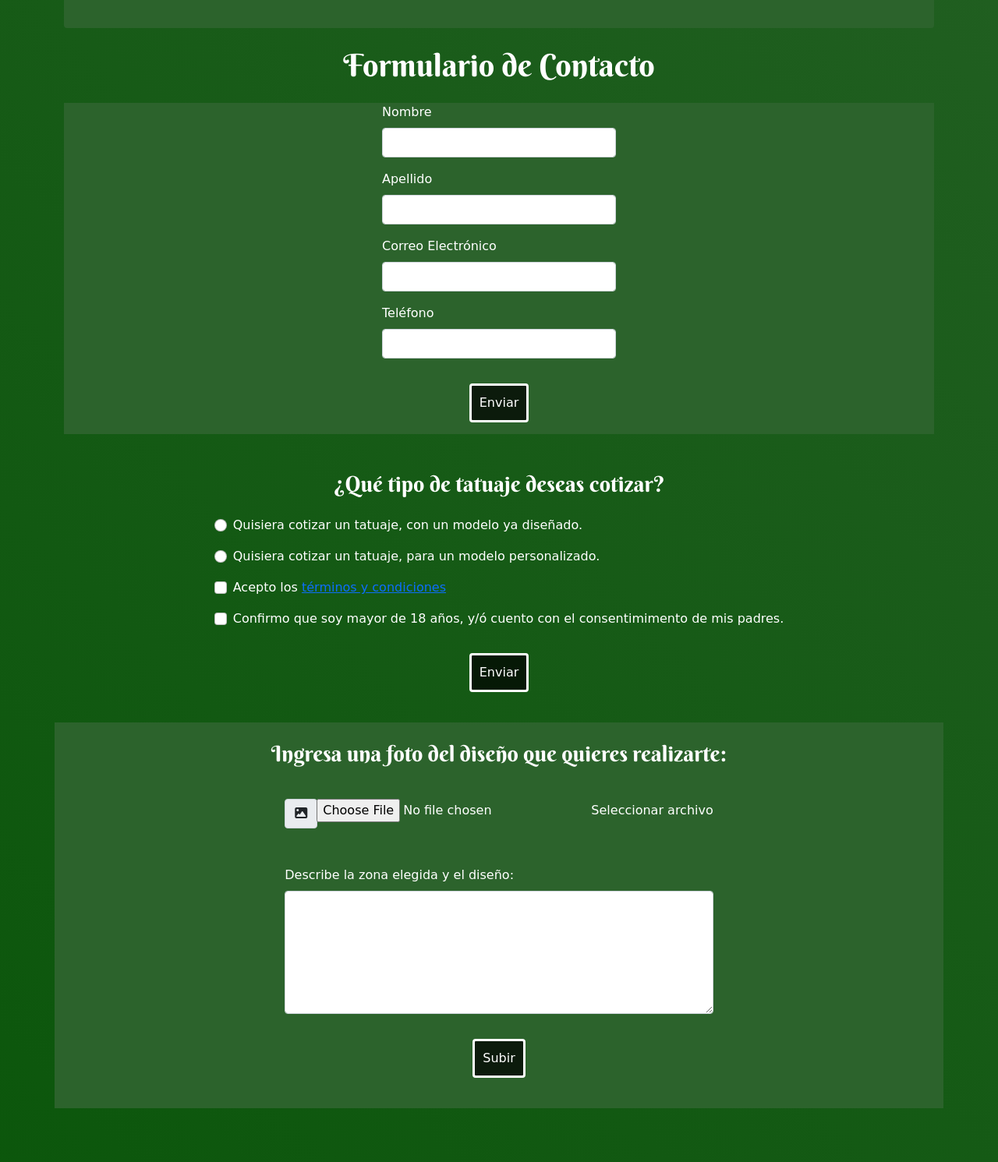
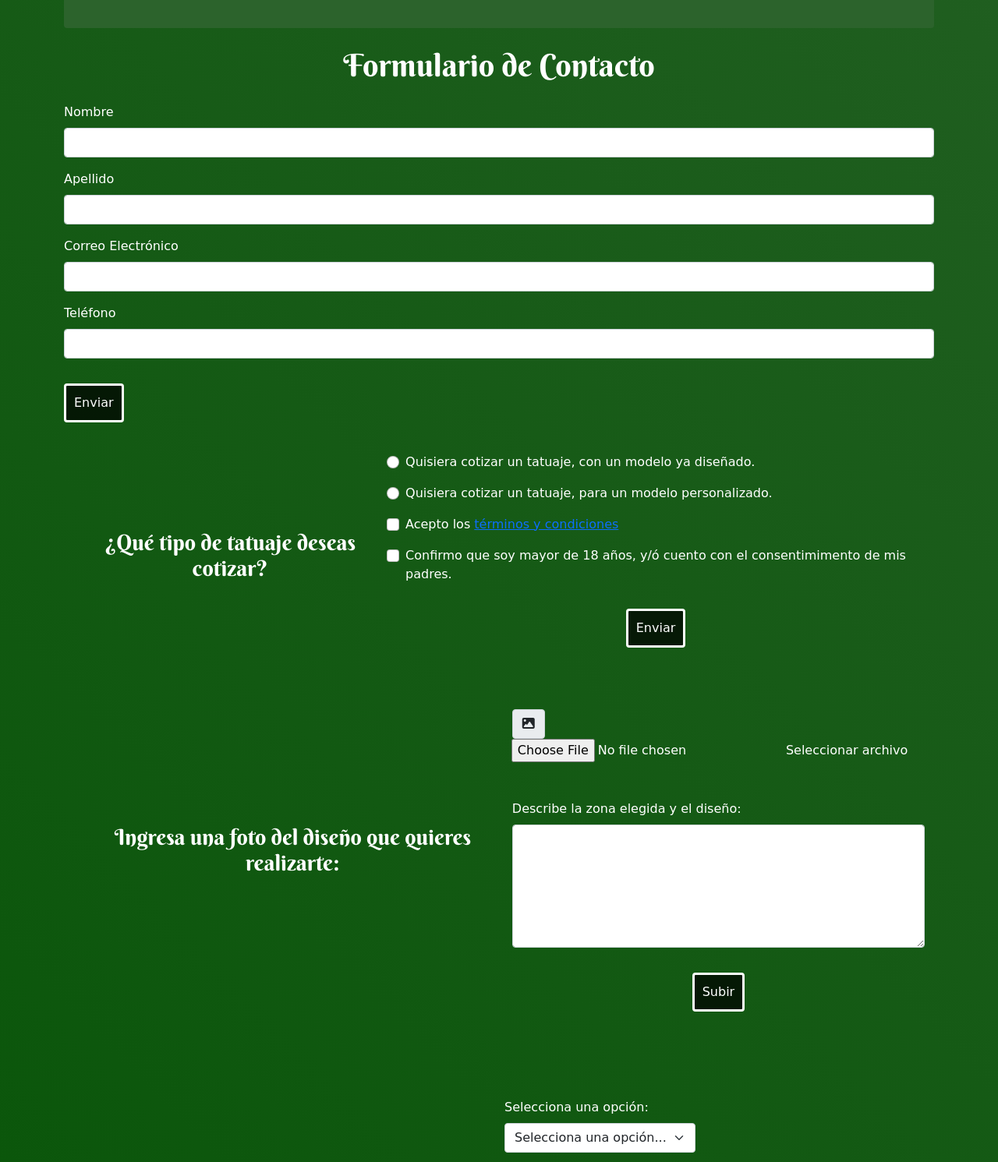
Before and after one commit to AntonellaVecino/Proyecto-CoderHouse, a plain HTML site: page pages/formulario.html in a window 1280 px wide. Shown: the part 1660-3151 px from the top of the page at 78% size. Drawn offline with nearby package versions, Linux system fonts and the light colour scheme; a web font is replaced by a local one.

Commit message:
corrijo un error de codigo que ya no use

```diff
--- a/css/styles.css
+++ b/css/styles.css
@@ -67,29 +67,6 @@ h3 {
 }
 .jumboForm {
   background-color: #2c632c;
-}
-.formulario1 {
-  display: flex;
-  flex-flow: column wrap;
-  justify-content: center;
-  align-items: center;
-  background-color: #2c632c;
-}
-.custom-input {
-  width: 300px;
-}
-.formulario2 {
-  flex-flow: column wrap;
-}
-.formulario3 {
-  flex-flow: column wrap;
-  background-color: #2c632c;
-}
-.formulario4 {
-  flex-flow: column wrap;
-}
-.custom-input2 {
-  width: 300px;
 }
 @keyframes changeColor {
   0% {
```
